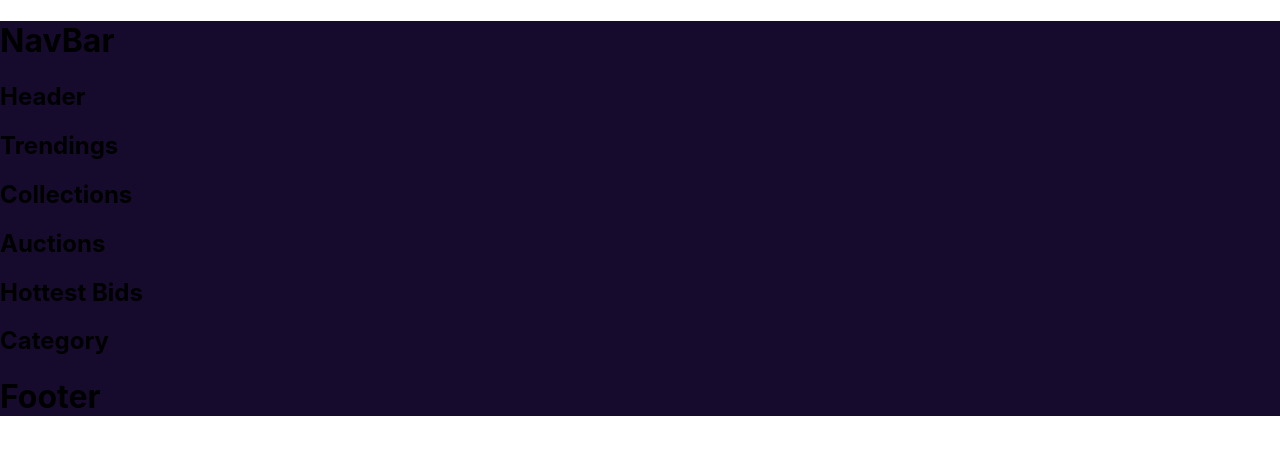
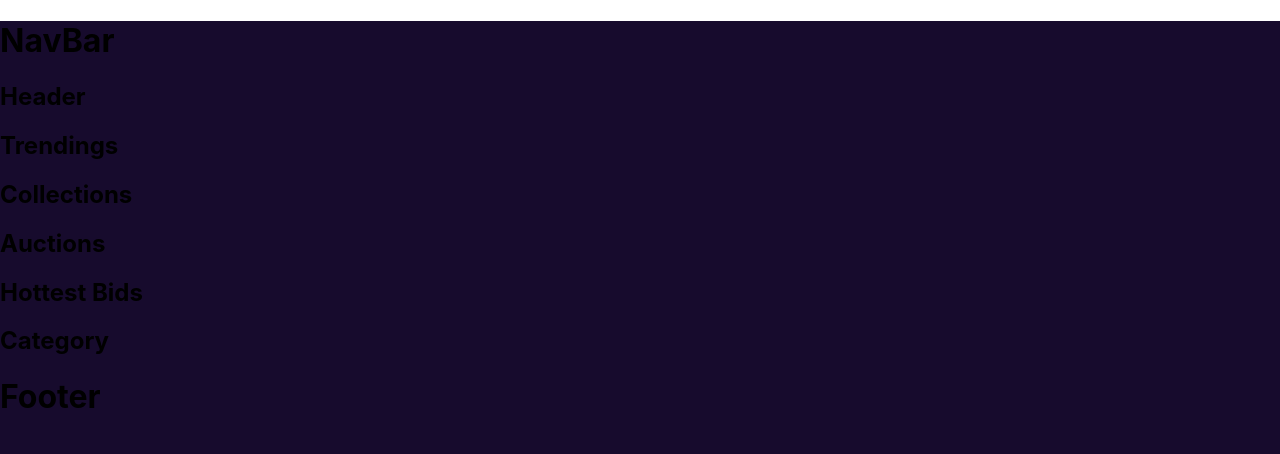
Before and after one commit to victoryohanna/McGeorgeTestProject, a React (Create React App) app: page / in a window 1280 px wide. Shown: the top 454 px of the page. Built offline with nearby package versions, Linux system fonts and the light colour scheme.

Commit message:
styled App.js

```diff
--- a/src/App.css
+++ b/src/App.css
@@ -1,3 +1,5 @@
 .App {
   background: #170B2D;
+  width: 100%;
+  height: 100vh;
 }
```
